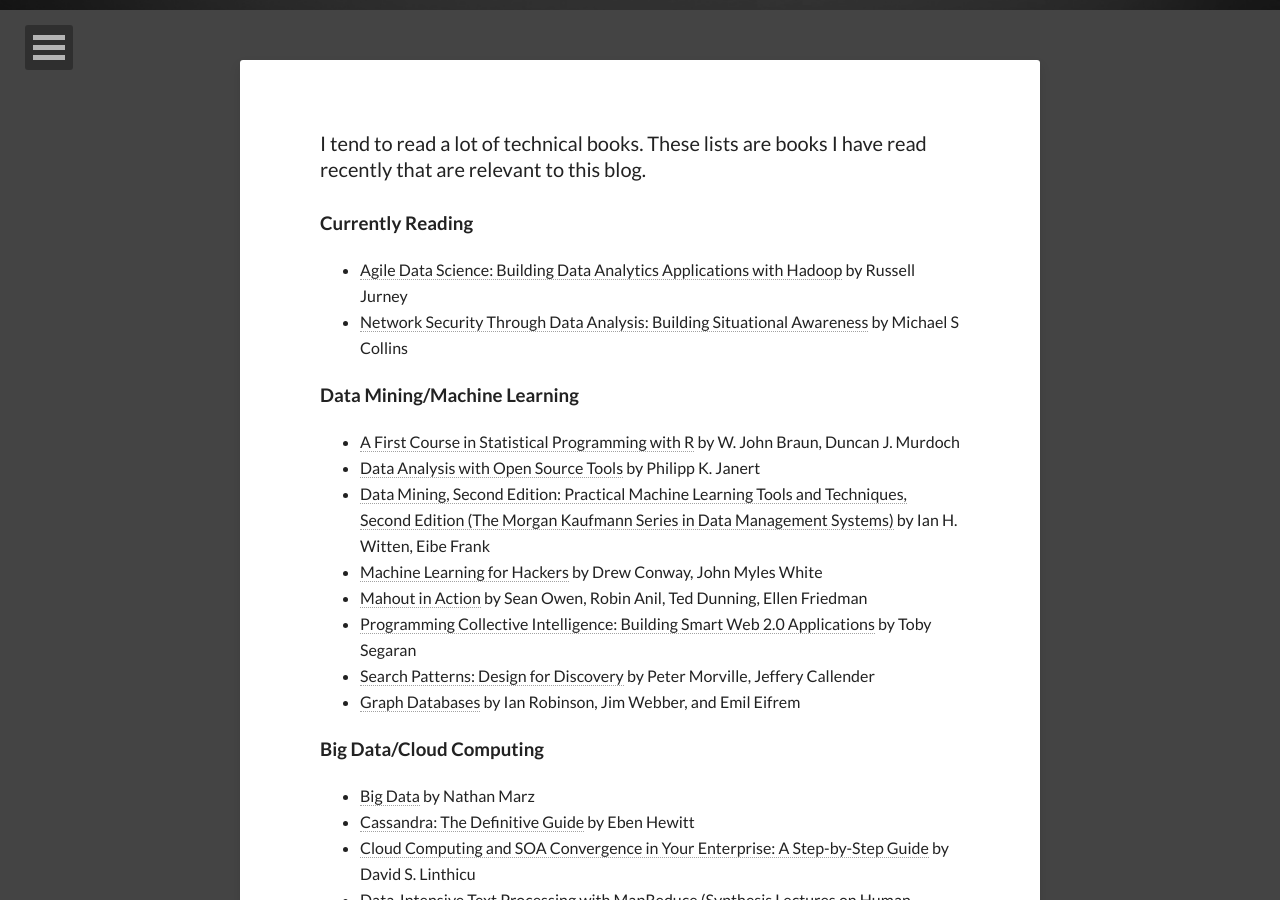
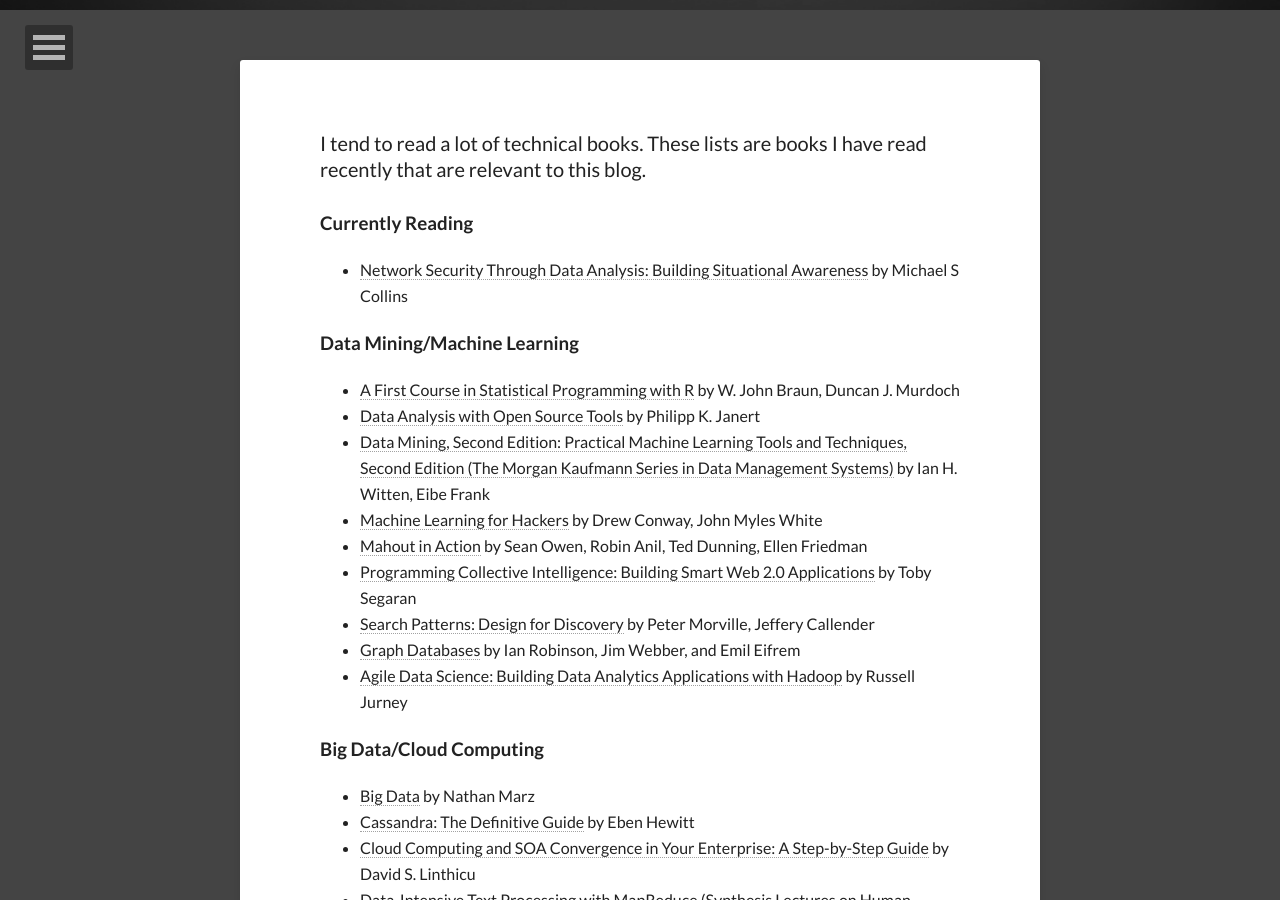
Before and after one commit to covert-labs/covert-labs.github.io, a Jekyll site: the page built from reading-list.md, in a window 1280 px wide and 900 px high, scrolled down 390 px. Built offline with Jekyll 4.4.1, drawn with Linux system fonts in a browser that asks for light colours; nearby versions of some CDN libraries; part of the change alters nothing that is shown.

```diff
--- a/reading-list.md
+++ b/reading-list.md
@@ -13,7 +13,6 @@ I tend to read a lot of technical books.  These lists are books I have read rece
 
 ###Currently Reading
 
- * [Agile Data Science: Building Data Analytics Applications with Hadoop](http://www.amazon.com/gp/product/1449326269/ref=as_li_tl?ie=UTF8&camp=1789&creative=390957&creativeASIN=1449326269&linkCode=as2&tag=cyberanaly-20&linkId=WFSWAFRJ2QPXDER5) by Russell Jurney
  * [Network Security Through Data Analysis: Building Situational Awareness](http://www.amazon.com/gp/product/1449357903/ref=as_li_tl?ie=UTF8&camp=1789&creative=390957&creativeASIN=1449357903&linkCode=as2&tag=cyberanaly-20&linkId=35TDX547RG2KPGAB) by Michael S Collins
 
 ###Data Mining/Machine Learning
@@ -25,7 +24,9 @@ I tend to read a lot of technical books.  These lists are books I have read rece
  * [Mahout in Action](http://www.amazon.com/gp/product/1935182684/ref=as_li_tf_tl?ie=UTF8&tag=cyberanaly-20&linkCode=as2&camp=1789&creative=9325&creativeASIN=1935182684) by Sean Owen, Robin Anil, Ted Dunning, Ellen Friedman
  * [Programming Collective Intelligence: Building Smart Web 2.0 Applications](http://www.amazon.com/gp/product/0596529325/ref=as_li_tf_tl?ie=UTF8&tag=cyberanaly-20&linkCode=as2&camp=1789&creative=9325&creativeASIN=0596529325) by Toby Segaran
  * [Search Patterns: Design for Discovery](http://www.amazon.com/gp/product/0596802277/ref=as_li_tf_tl?ie=UTF8&tag=cyberanaly-20&linkCode=as2&camp=1789&creative=9325&creativeASIN=0596802277) by Peter Morville, Jeffery Callender
-* [Graph Databases](http://www.amazon.com/gp/product/1449356265/ref=as_li_tl?ie=UTF8&camp=1789&creative=390957&creativeASIN=1449356265&linkCode=as2&tag=cyberanaly-20&linkId=KXBOT7AVIUDGFC72) by Ian Robinson, Jim Webber, and Emil Eifrem
+ * [Graph Databases](http://www.amazon.com/gp/product/1449356265/ref=as_li_tl?ie=UTF8&camp=1789&creative=390957&creativeASIN=1449356265&linkCode=as2&tag=cyberanaly-20&linkId=KXBOT7AVIUDGFC72) by Ian Robinson, Jim Webber, and Emil Eifrem
+ * [Agile Data Science: Building Data Analytics Applications with Hadoop](http://www.amazon.com/gp/product/1449326269/ref=as_li_tl?ie=UTF8&camp=1789&creative=390957&creativeASIN=1449326269&linkCode=as2&tag=cyberanaly-20&linkId=WFSWAFRJ2QPXDER5) by Russell Jurney
+
 
 ###Big Data/Cloud Computing
 
```
